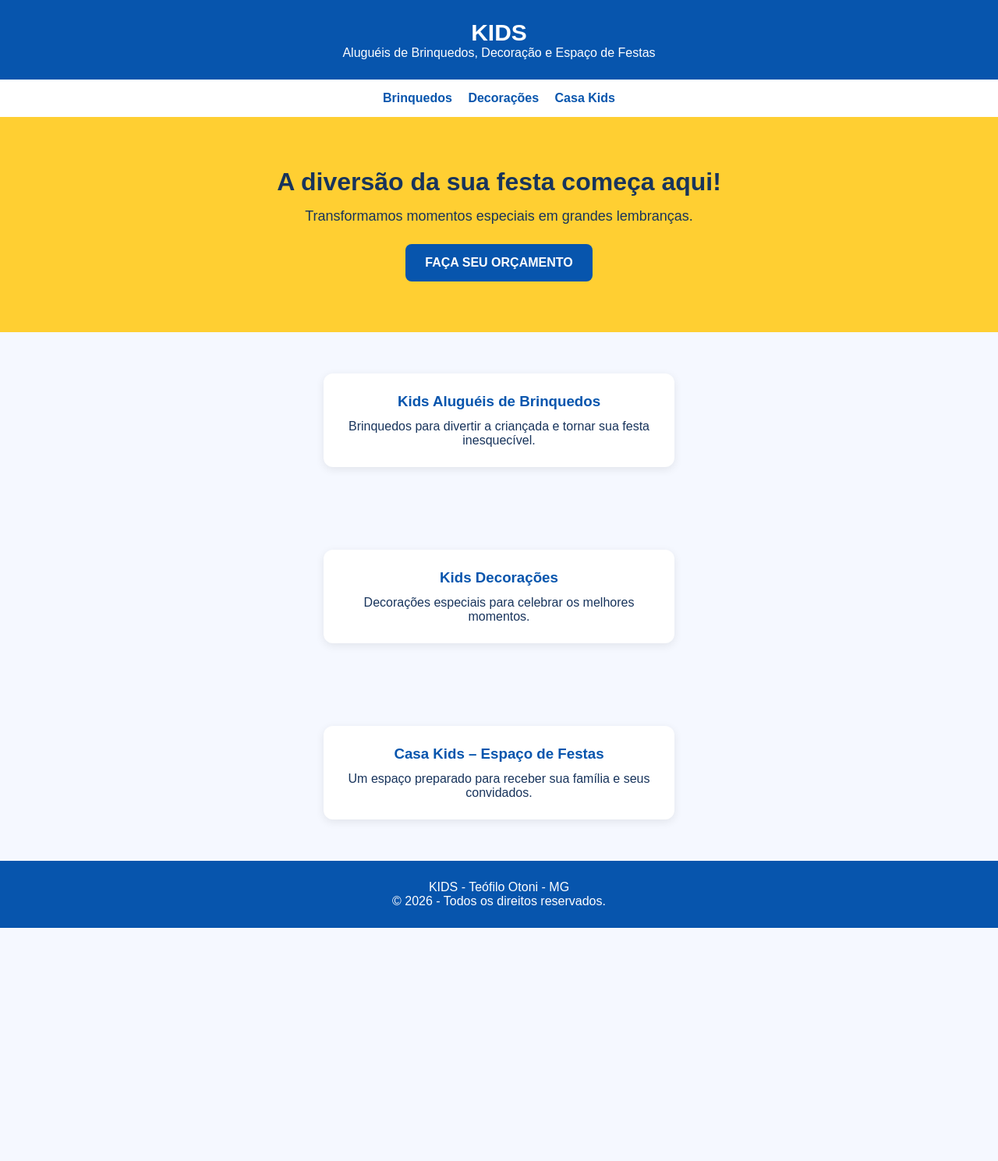
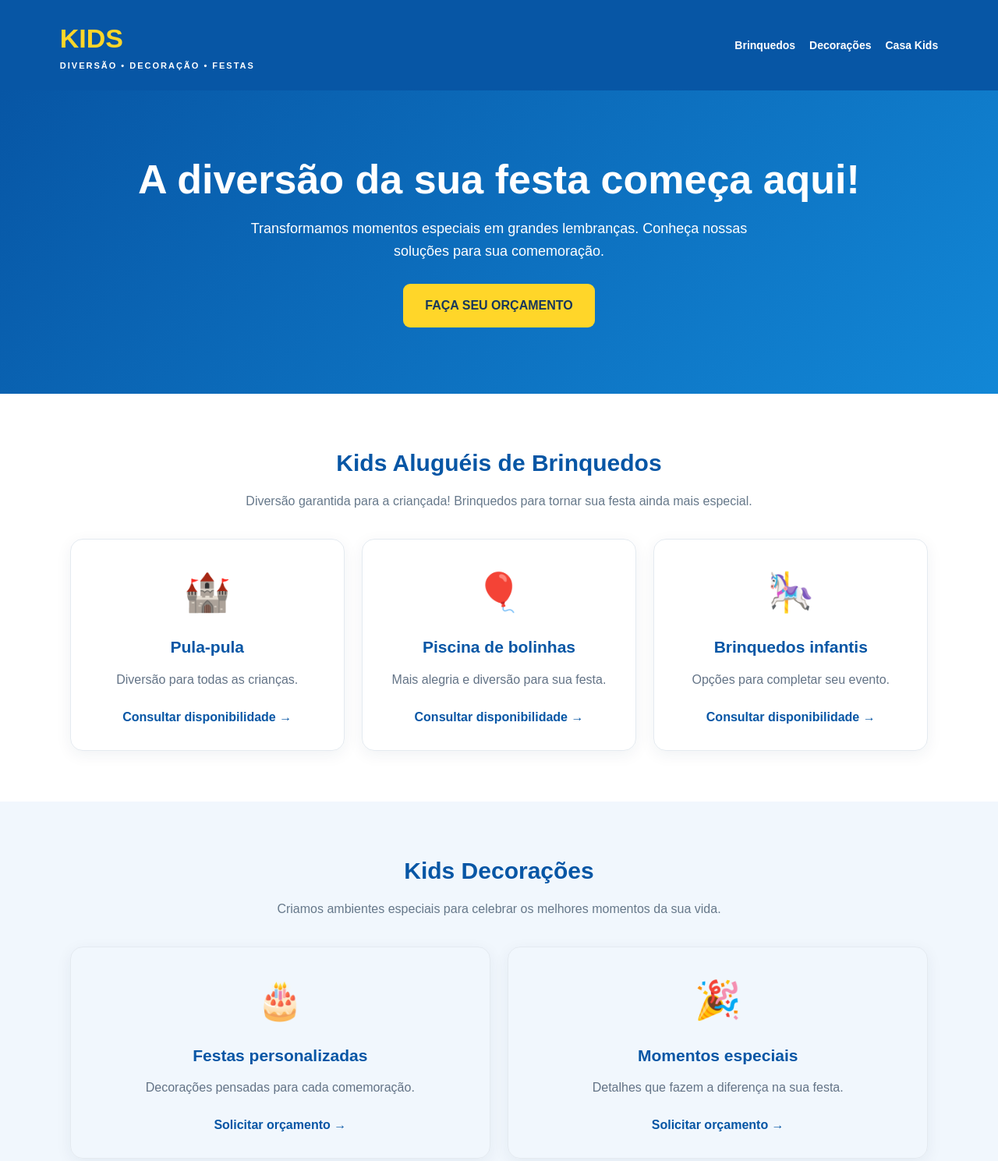
Before and after one commit to gabims729/Kids---site, a plain HTML site: page index.html in a window 1280 px wide. Shown: the top 1489 px of the page at 78% size. Before the commit the page ends 1190 px from the top, so only its background shows below. Drawn offline with Linux system fonts and the light colour scheme.

Commit message:
Update index.html

```diff
--- a/index.html
+++ b/index.html
@@ -4,146 +4,93 @@
 <head>
 <meta charset="UTF-8">
 <meta name="viewport" content="width=device-width, initial-scale=1.0">
-<title>Kids - Diversão e Festas</title>
-
+<meta name="theme-color" content="#0756a5">
+<title>KIDS | Aluguéis, Decorações e Espaço de Festas</title>
 <style>
-* {
-  box-sizing: border-box;
-  margin: 0;
-  padding: 0;
-}
-
-body {
-  font-family: Arial, sans-serif;
-  color: #18345c;
-  background: #f5f8ff;
-}
-
-header {
-  background: #0755ad;
-  color: white;
-  padding: 25px 15px;
-  text-align: center;
-}
-
-header h1 {
-  font-size: 30px;
-}
-
-nav {
-  padding: 15px;
-  text-align: center;
-  background: white;
-}
-
-nav a {
-  color: #0755ad;
-  text-decoration: none;
-  margin: 8px;
-  font-weight: bold;
-}
-
-.hero {
-  padding: 65px 20px;
-  text-align: center;
-  background: #ffcf32;
-}
-
-.hero h2 {
-  font-size: 32px;
-  margin-bottom: 15px;
-}
-
-.hero p {
-  font-size: 18px;
-  margin-bottom: 25px;
-}
-
-.botao {
-  display: inline-block;
-  background: #0755ad;
-  color: white;
-  padding: 15px 25px;
-  border-radius: 8px;
-  text-decoration: none;
-  font-weight: bold;
-}
-
-section {
-  padding: 35px 20px;
-  text-align: center;
-}
-
-.card {
-  background: white;
-  padding: 25px;
-  margin: 18px auto;
-  max-width: 450px;
-  border-radius: 12px;
-  box-shadow: 0 3px 12px #00000015;
-}
-
-.card h3 {
-  color: #0755ad;
-  margin-bottom: 12px;
-}
-
-footer {
-  background: #0755ad;
-  color: white;
-  padding: 25px;
-  text-align: center;
-}
-
+*{margin:0;padding:0;box-sizing:border-box}
+body{font-family:Arial,sans-serif;color:#18304b;background:#fff;line-height:1.6}
+header{background:#0756a5;color:white;padding:22px 6%;display:flex;justify-content:space-between;align-items:center;flex-wrap:wrap;gap:15px}
+.logo{font-size:34px;font-weight:900;color:#ffd629}
+.logo span{display:block;font-size:11px;color:white;letter-spacing:2px}
+nav{display:flex;gap:18px;flex-wrap:wrap}
+nav a{color:white;text-decoration:none;font-weight:bold;font-size:14px}
+.hero{padding:85px 7%;text-align:center;background:linear-gradient(135deg,#0756a5,#1287d6);color:white}
+.hero h1{font-size:clamp(32px,6vw,52px);line-height:1.15;margin-bottom:18px}
+.hero p{font-size:18px;max-width:650px;margin:0 auto 28px}
+.btn{display:inline-block;background:#ffd629;color:#17365c;padding:15px 28px;border-radius:9px;text-decoration:none;font-weight:900}
+section{padding:65px 7%;text-align:center}
+section h2{font-size:30px;color:#0756a5;margin-bottom:12px}
+.intro{max-width:650px;margin:0 auto 35px;color:#66788a}
+.cards{display:grid;grid-template-columns:repeat(auto-fit,minmax(230px,1fr));gap:22px;margin-top:30px}
+.card{padding:30px 22px;border:1px solid #e4eaf0;border-radius:16px;box-shadow:0 5px 20px #102f5010}
+.card .symbol{font-size:48px;margin-bottom:15px}
+.card h3{color:#0756a5;margin-bottom:12px;font-size:21px}
+.card p{color:#637386;margin-bottom:22px}
+.card a{color:#0756a5;font-weight:bold;text-decoration:none}
+.highlight{background:#f1f7fd}
+.contact{background:#0756a5;color:white}
+.contact h2{color:#ffd629}
+.contact p{margin:12px auto 25px;max-width:600px}
+footer{background:#073e78;color:white;text-align:center;padding:25px;font-size:14px}
+@media(max-width:600px){header{justify-content:center;text-align:center}nav{justify-content:center}.hero{padding:65px 6%}section{padding:48px 6%}}
 </style>
 </head>
-
 <body>
-
 <header>
-  <h1>KIDS</h1>
-  <p>Aluguéis de Brinquedos, Decoração e Espaço de Festas</p>
-</header>
-
+<div class="logo">KIDS<span>DIVERSÃO • DECORAÇÃO • FESTAS</span></div>
 <nav>
 <a href="#brinquedos">Brinquedos</a>
 <a href="#decoracoes">Decorações</a>
-  <a href="#espaco">Casa Kids</a>
+<a href="#casa">Casa Kids</a>
 </nav>
+</header>
 
+<main>
 <div class="hero">
-  <h2>A diversão da sua festa começa aqui!</h2>
-  <p>Transformamos momentos especiais em grandes lembranças.</p>
-  <a class="botao" href="https://wa.me/5533988818096">
-    FAÇA SEU ORÇAMENTO
-  </a>
+<h1>A diversão da sua festa começa aqui!</h1>
+<p>Transformamos momentos especiais em grandes lembranças. Conheça nossas soluções para sua comemoração.</p>
+<a class="btn" href="#contato">FAÇA SEU ORÇAMENTO</a>
 </div>
 
 <section id="brinquedos">
-  <div class="card">
-    <h3>Kids Aluguéis de Brinquedos</h3>
-    <p>Brinquedos para divertir a criançada e tornar sua festa inesquecível.</p>
+<h2>Kids Aluguéis de Brinquedos</h2>
+<p class="intro">Diversão garantida para a criançada! Brinquedos para tornar sua festa ainda mais especial.</p>
+<div class="cards">
+<div class="card"><div class="symbol">🏰</div><h3>Pula-pula</h3><p>Diversão para todas as crianças.</p><a href="#contato">Consultar disponibilidade →</a></div>
+<div class="card"><div class="symbol">🎈</div><h3>Piscina de bolinhas</h3><p>Mais alegria e diversão para sua festa.</p><a href="#contato">Consultar disponibilidade →</a></div>
+<div class="card"><div class="symbol">🎠</div><h3>Brinquedos infantis</h3><p>Opções para completar seu evento.</p><a href="#contato">Consultar disponibilidade →</a></div>
 </div>
 </section>
 
-<section id="decoracoes">
-  <div class="card">
-    <h3>Kids Decorações</h3>
-    <p>Decorações especiais para celebrar os melhores momentos.</p>
+<section id="decoracoes" class="highlight">
+<h2>Kids Decorações</h2>
+<p class="intro">Criamos ambientes especiais para celebrar os melhores momentos da sua vida.</p>
+<div class="cards">
+<div class="card"><div class="symbol">🎂</div><h3>Festas personalizadas</h3><p>Decorações pensadas para cada comemoração.</p><a href="#contato">Solicitar orçamento →</a></div>
+<div class="card"><div class="symbol">🎉</div><h3>Momentos especiais</h3><p>Detalhes que fazem a diferença na sua festa.</p><a href="#contato">Solicitar orçamento →</a></div>
 </div>
 </section>
 
-<section id="espaco">
-  <div class="card">
-    <h3>Casa Kids – Espaço de Festas</h3>
-    <p>Um espaço preparado para receber sua família e seus convidados.</p>
+<section id="casa">
+<h2>Casa Kids – Espaço de Festas</h2>
+<p class="intro">Um espaço preparado para receber sua família e seus convidados com conforto e praticidade.</p>
+<div class="cards">
+<div class="card"><div class="symbol">🏡</div><h3>Seu evento na Casa Kids</h3><p>Conheça nosso espaço e consulte as condições de locação.</p><a href="#contato">Consultar datas →</a></div>
 </div>
 </section>
 
+<section id="contato" class="contact">
+<h2>Vamos realizar sua festa?</h2>
+<p>Entre em contato com nossa equipe e solicite seu orçamento.</p>
+<a class="btn" href="https://wa.me/5533988818096?text=Olá!%20Quero%20fazer%20um%20orçamento%20com%20a%20Kids." target="_blank">FALAR PELO WHATSAPP</a>
+</section>
+</main>
+
 <footer>
-  <p>KIDS - Teófilo Otoni - MG</p>
-  <p>© 2026 - Todos os direitos reservados.</p>
+<strong>KIDS</strong><br>
+Aluguéis de Brinquedos, Decoração e Espaço de Festas<br>
+Teófilo Otoni – MG<br><br>
+© 2026 – Todos os direitos reservados.
 </footer>
-
 </body>
   </html>
```
Lines whose indentation alone changed are shown as unchanged.
